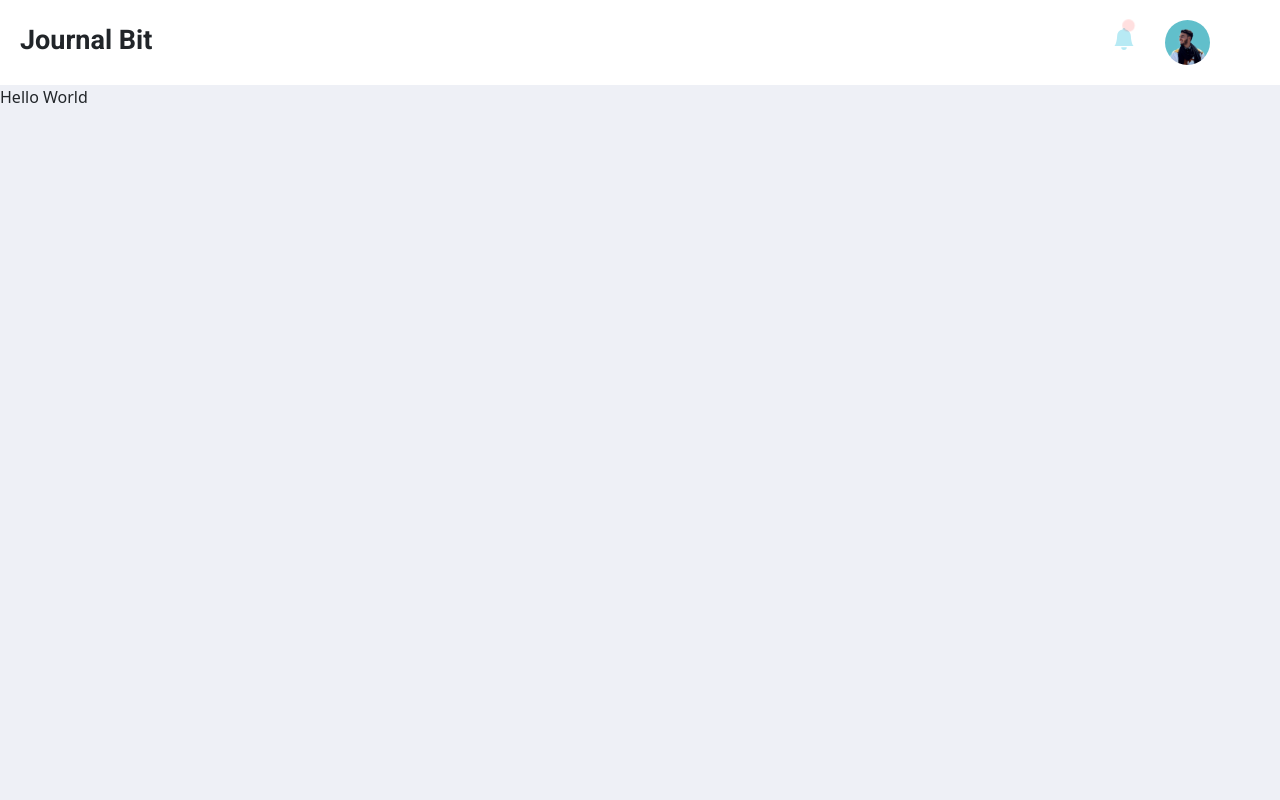
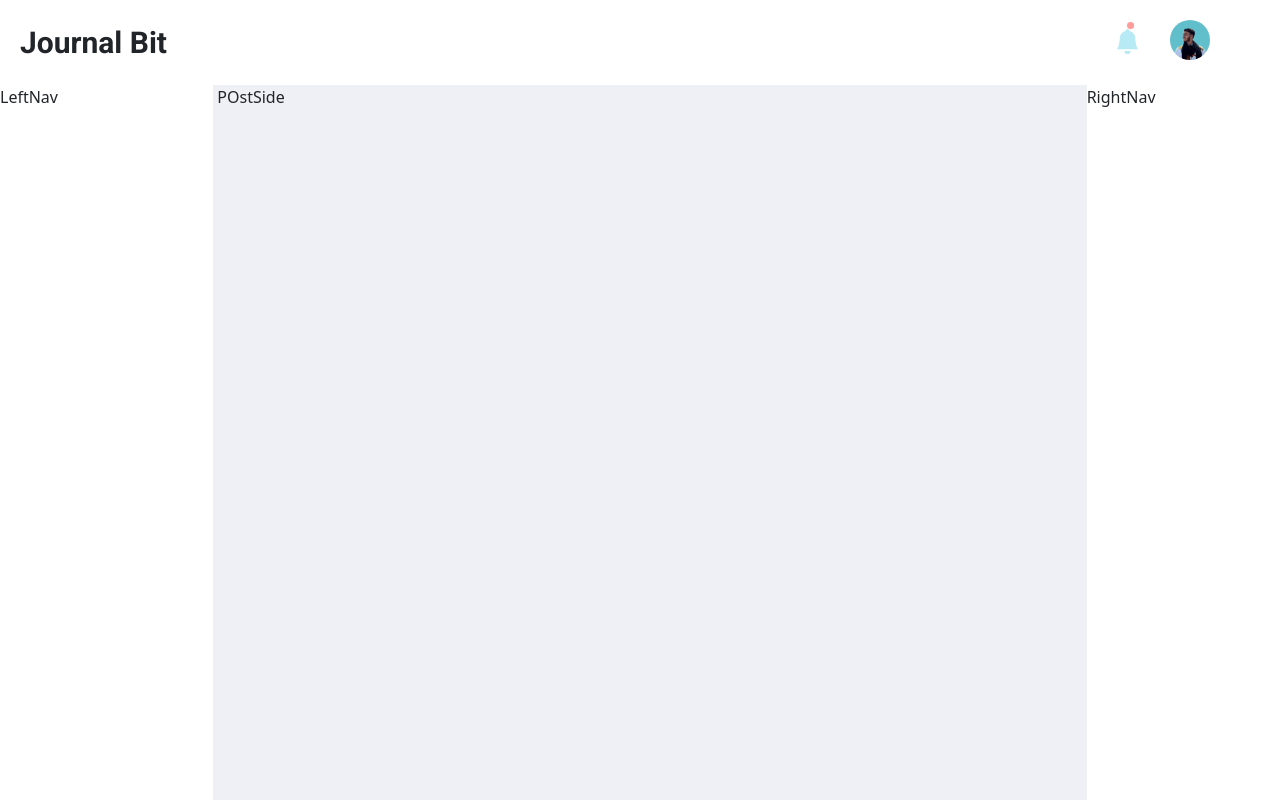
Before and after one commit to killcodeX/journalbit, a React (Create React App) app in the folder client/: page / in a window 1280 px wide. Built offline with nearby package versions, Linux system fonts and the light colour scheme.

Commit message:
rought layout is set

```diff
--- a/client/src/App.js
+++ b/client/src/App.js
@@ -1,11 +1,8 @@
-import './App.css';
+import "./App.css";
+import Home from "./container/Home";
 
 function App() {
-  return (
-    <div className="App">
-      <p>Hello World</p>
-    </div>
-  );
+  return <Home />;
 }
 
 export default App;
--- /dev/null
+++ b/client/src/components/PostSide/index.js
@@ -0,0 +1,6 @@
+import React from "react";
+import {  PostWrapper } from './style'
+
+export default function PostSide() {
+  return <PostWrapper>POstSide</PostWrapper>;
+}
--- /dev/null
+++ b/client/src/components/PostSide/style.js
@@ -0,0 +1,6 @@
+import styled from "styled-components";
+
+export const PostWrapper = styled.div`
+    height:100%;
+    width:inherit;
+`
--- a/client/src/components/header/style.js
+++ b/client/src/components/header/style.js
@@ -11,7 +11,7 @@ export const HeaderWrapper = styled.nav`
 export const LogoWrapper = styled.div`
   font-family: "Roboto", sans-serif;
   font-weight: bold;
-  font-size: 27px;
+  font-size: 30px;
 `;
 
 export const InfoWrapper = styled.div`
@@ -23,7 +23,7 @@ export const InfoWrapper = styled.div`
 export const NotificationWrapper = styled.div`
   padding-right: 30px;
   color: #b7eaf4;
-  font-size: 22px;
+  font-size: 25px;
   position: relative;
 `;
 
@@ -48,9 +48,8 @@ export const PulseWrapper = styled.span`
 `;
 
 export const ProfileWrapper = styled.div`
-  //padding-right: 20px;
-  width: 45px;
-  height: 45px;
+  width: 40px;
+  height: 40px;
   overflow: hidden;
   border-radius: 50%;
   cursor: pointer;
--- /dev/null
+++ b/client/src/components/leftNav/index.js
@@ -0,0 +1,10 @@
+import React from 'react';
+import {LeftNavWrapper} from './style'
+
+export default function LeftNav() {
+    return (
+        <LeftNavWrapper>
+            LeftNav
+        </LeftNavWrapper>
+    )
+}
--- /dev/null
+++ b/client/src/components/leftNav/style.js
@@ -0,0 +1,8 @@
+import styled from "styled-components";
+
+export const LeftNavWrapper = styled.div`
+    background-color:white;
+    position:fixed;
+    height:100%;
+    width:inherit;
+`
--- /dev/null
+++ b/client/src/components/rightNav/index.js
@@ -0,0 +1,10 @@
+import React from 'react';
+import { RightNavWrapper } from './style'
+
+export default function RightNav() {
+    return (
+        <RightNavWrapper>
+            RightNav
+        </RightNavWrapper>
+    )
+}
--- /dev/null
+++ b/client/src/components/rightNav/style.js
@@ -0,0 +1,8 @@
+import styled from "styled-components";
+
+export const RightNavWrapper = styled.div`
+  background-color: white;
+  position: fixed;
+  height: 100%;
+  width: inherit;
+`;
--- /dev/null
+++ b/client/src/container/Home/index.js
@@ -0,0 +1,22 @@
+import React from "react";
+import LeftNav from "../../components/leftNav";
+import RightNav from "../../components/rightNav";
+import PostSide from "../../components/PostSide";
+
+export default function Home() {
+  return (
+    <div className="section">
+      <div className="row">
+        <div className="col-sm-2 position-relative">
+          <LeftNav />
+        </div>
+        <div className="col-sm-8">
+          <PostSide />
+        </div>
+        <div className="col-sm-2 position-relative">
+          <RightNav />
+        </div>
+      </div>
+    </div>
+  );
+}
```
Also changed, not shown: client/src/container/Home/style.js (added).
